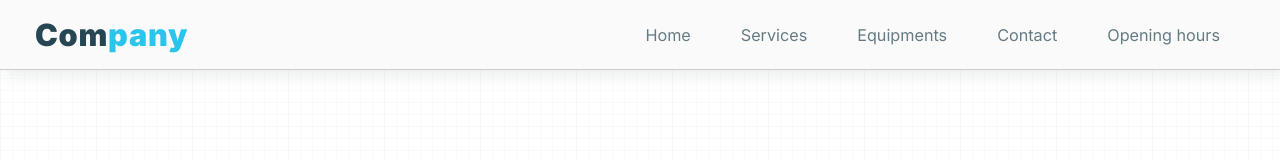
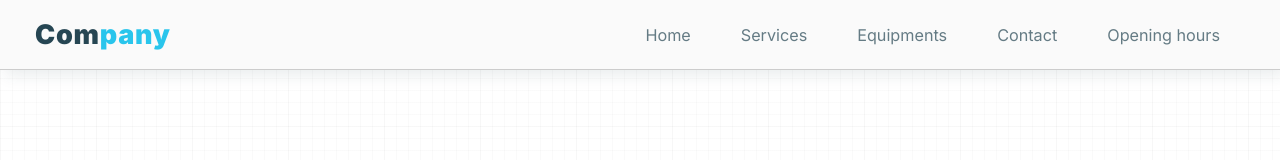
Before and after one commit to gasampaiosouza/tech-website, a Next.js app: page / in a window 1280 px wide. Shown: the top 160 px of the page. Built offline with nearby package versions, Linux system fonts and the light colour scheme.

Commit message:
change header/logo font-size

```diff
--- a/scss/style.scss
+++ b/scss/style.scss
@@ -70,6 +70,7 @@ ul {
 .logo {
 	user-select: none;
 	@include title(true);
+	font-size: 1.5em !important;
 	margin: 0;
 }
 
```
